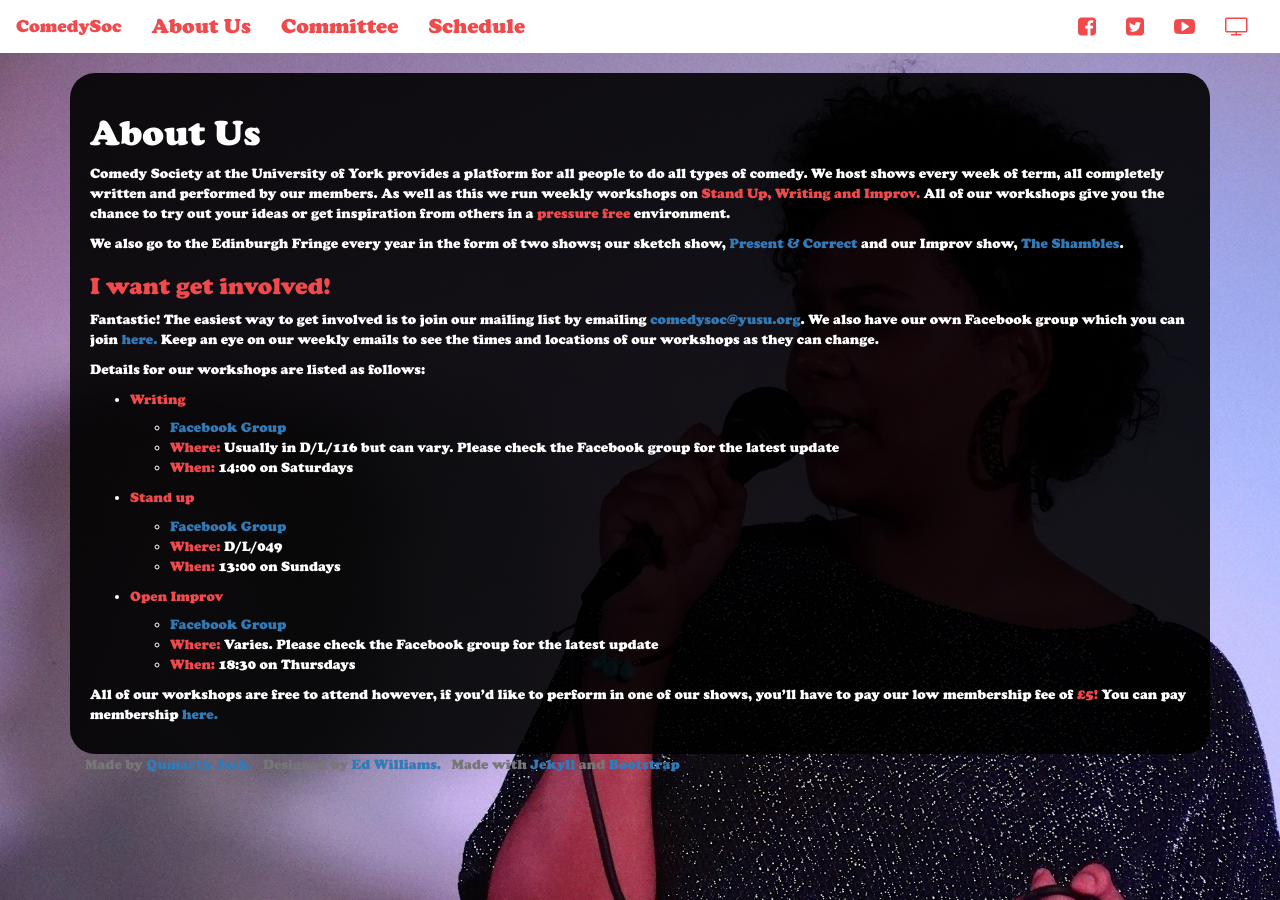
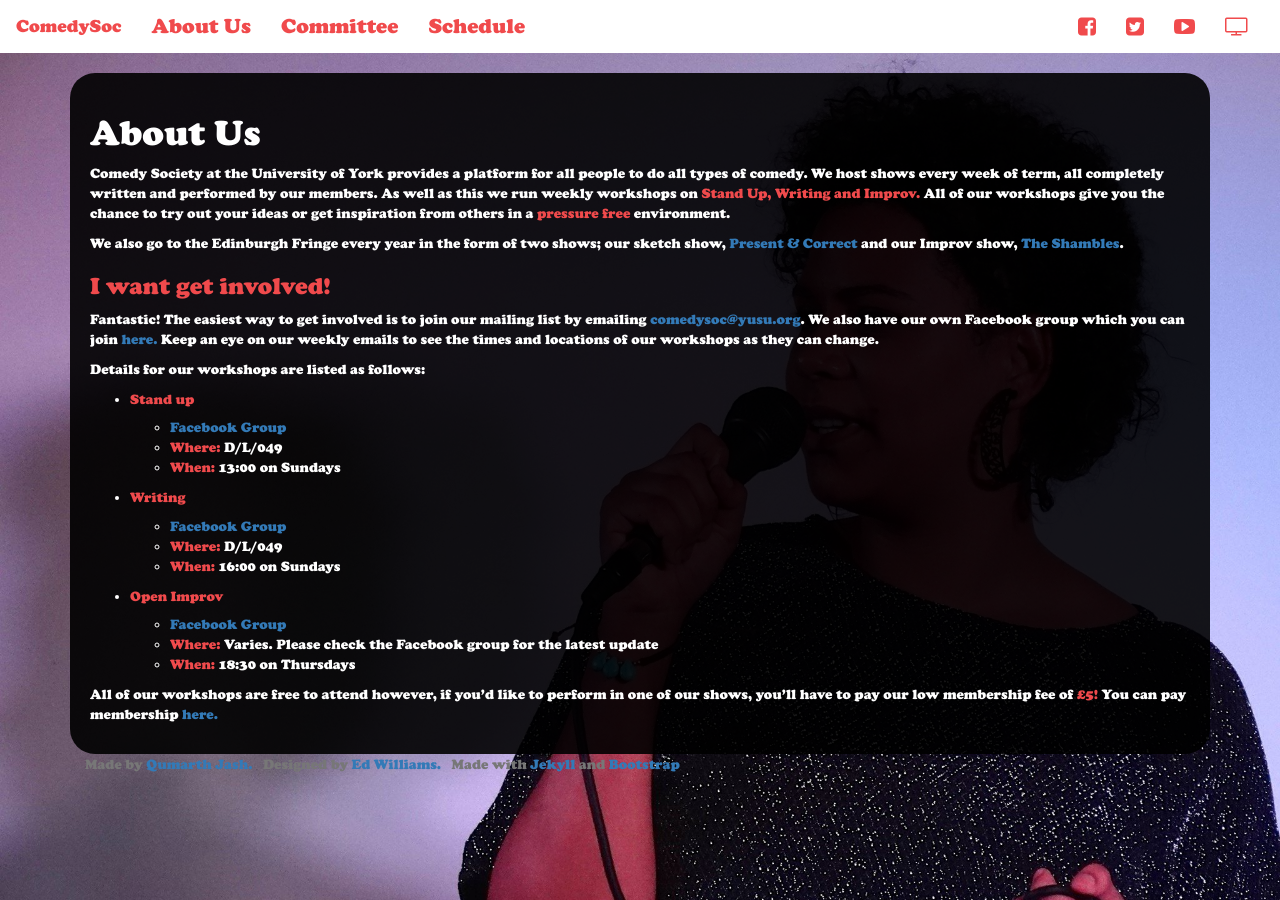
Before and after one commit to alexrushfirth/comedysoc.github.io, a Jekyll site: the page built from about.md, in a window 1280 px wide. Built offline with Jekyll 4.4.1, drawn with Linux system fonts in a browser that asks for light colours; nearby versions of some CDN libraries.

Commit message:
Change in workshop times/locations
also swapped round standup and writers as now it is chronological for the saturday

```diff
--- a/_data/workshops.yml
+++ b/_data/workshops.yml
@@ -1,13 +1,13 @@
-- name: Writing
-  group-link: https://www.facebook.com/groups/681363162000105/?fref=ts
-  location: Usually in D/L/116 but can vary. Please check the Facebook group for the latest update
-  datetimestring: 14:00 on Saturdays
-
 - name: Stand up
   group-link: https://www.facebook.com/groups/281441311890492/?fref=ts
   location: D/L/049
   datetimestring: 13:00 on Sundays
 
+- name: Writing
+  group-link: https://www.facebook.com/groups/681363162000105/?fref=ts
+  location: D/L/049
+  datetimestring: 16:00 on Sundays
+
 - name: Open Improv
   group-link: https://www.facebook.com/groups/477699455766007/?fref=ts
   location: Varies. Please check the Facebook group for the latest update
```
